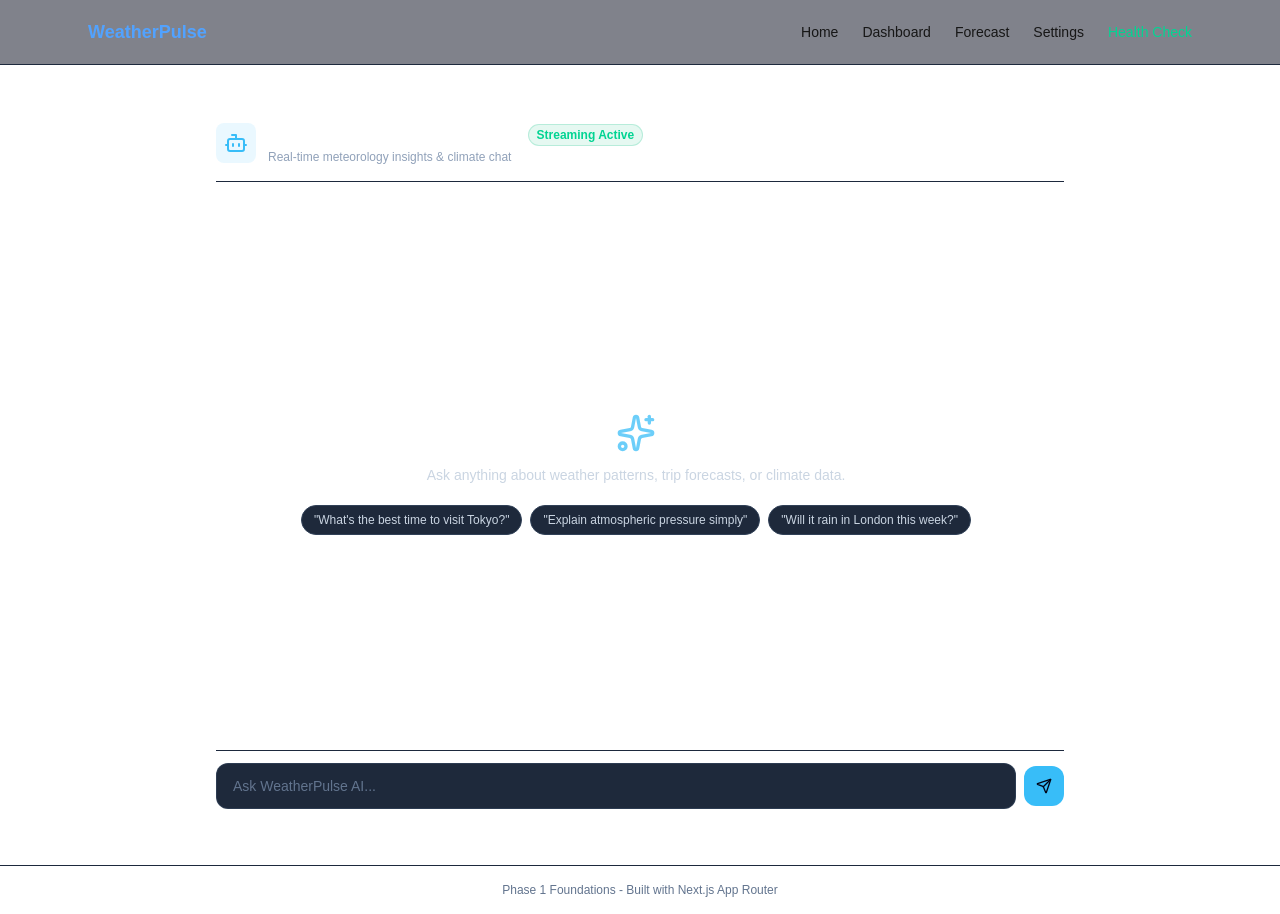
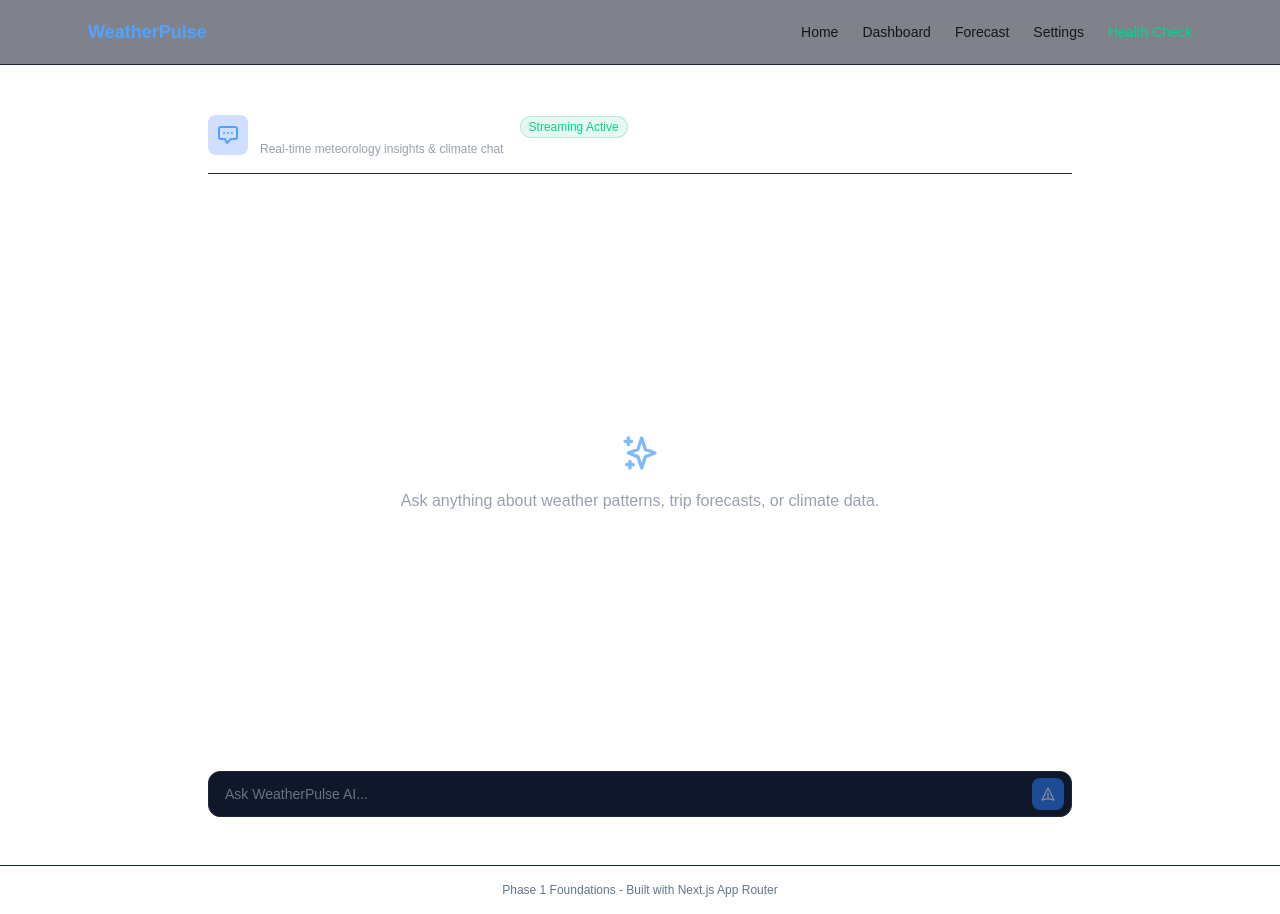
Before and after one commit to SajidMaqbool/weather-dashboard, a Next.js app: page /chat in a window 1280 px wide. Built offline with nearby package versions, Linux system fonts and the light colour scheme.

Commit message:
Fix AI SDK input types and build project

```diff
--- a/app/chat/page.tsx
+++ b/app/chat/page.tsx
@@ -1,211 +1,131 @@
-"use client";
+'use client';
 
-import React, { useRef, useEffect, useState } from "react";
-import { useChat } from "@ai-sdk/react";
-import { Send, Square, ArrowDown, Bot, User, Sparkles } from "lucide-react";
+import { useState } from 'react';
+import { useChat } from '@ai-sdk/react';
 
 export default function ChatPage() {
-  const [inputVal, setInputVal] = useState("");
+  const [input, setInput] = useState('');
 
-  const chat = useChat({
-    api: "/api/chat",
-  } as any);
+  // Destructure useChat properties supported in current AI SDK
+  const chatHelpers = (useChat as any)({
+    api: '/api/chat',
+  });
 
-  const messages = (chat as any).messages || [];
-  const isLoading = (chat as any).isLoading || (chat as any).status === "streaming";
-  const stop = (chat as any).stop || (() => {});
+  const { messages, handleSubmit: originalHandleSubmit, handleInputChange: originalHandleChange, status, error } = chatHelpers;
 
-  const scrollRef = useRef<HTMLDivElement>(null);
-  const [userHasScrolledUp, setUserHasScrolledUp] = useState(false);
-
-  const handleScroll = () => {
-    if (!scrollRef.current) return;
-    const { scrollTop, scrollHeight, clientHeight } = scrollRef.current;
-    const isAtBottom = scrollHeight - scrollTop - clientHeight < 80;
-    setUserHasScrolledUp(!isAtBottom);
+  const handleInputChange = (e: React.ChangeEvent<HTMLInputElement>) => {
+    setInput(e.target.value);
+    if (originalHandleChange) originalHandleChange(e);
   };
 
-  const scrollToBottom = () => {
-    if (scrollRef.current) {
-      scrollRef.current.scrollTo({
-        top: scrollRef.current.scrollHeight,
-        behavior: "smooth",
-      });
-      setUserHasScrolledUp(false);
+  const handleSubmit = (e: React.FormEvent<HTMLFormElement>) => {
+    e.preventDefault();
+    if (!input.trim()) return;
+    if (originalHandleSubmit) {
+      originalHandleSubmit(e);
+    } else if (chatHelpers.append) {
+      chatHelpers.append({ role: 'user', content: input });
     }
+    setInput('');
   };
 
-  useEffect(() => {
-    if (!userHasScrolledUp) {
-      scrollToBottom();
-    }
-  }, [messages, isLoading, userHasScrolledUp]);
-
-  const onFormSubmit = (e: React.FormEvent) => {
-    e.preventDefault();
-    const currentInput = (chat as any).input !== undefined ? (chat as any).input : inputVal;
-    if (!currentInput?.trim()) return;
-
-    if ((chat as any).handleSubmit) {
-      (chat as any).handleSubmit(e);
-    } else if ((chat as any).append) {
-      (chat as any).append({ role: "user", content: inputVal });
-      setInputVal("");
-    }
-  };
+  const isLoading = status === 'streaming' || status === 'submitted';
 
   return (
-    <div className="flex flex-col h-[calc(100vh-4rem)] max-w-4xl mx-auto p-4 md:p-6">
+    <div className="flex flex-col h-[calc(100vh-4rem)] max-w-4xl mx-auto p-4 text-white">
       {/* Header */}
-      <div className="flex items-center justify-between pb-4 border-b border-slate-800 mb-4">
-        <div className="flex items-center space-x-3">
-          <div className="p-2 bg-[#38bdf8]/10 rounded-lg text-[#38bdf8]">
-            <Bot className="w-6 h-6" />
+      <div className="flex items-center gap-3 pb-4 border-b border-gray-800">
+        <div className="p-2 bg-blue-600/20 text-blue-400 rounded-lg">
+          <svg className="w-6 h-6" fill="none" stroke="currentColor" viewBox="0 0 24 24">
+            <path strokeLinecap="round" strokeLinejoin="round" strokeWidth={2} d="M8 10h.01M12 10h.01M16 10h.01M9 16H5a2 2 0 01-2-2V6a2 2 0 012-2h14a2 2 0 012 2v8a2 2 0 01-2 2h-4l-4 4z" />
+          </svg>
         </div>
         <div>
-            <h1 className="text-xl font-bold text-white flex items-center gap-2">
+          <h1 className="text-xl font-bold flex items-center gap-2">
             WeatherPulse AI Assistant
-              <span className="text-xs px-2 py-0.5 bg-emerald-500/10 text-emerald-400 border border-emerald-500/20 rounded-full">
+            <span className="text-xs bg-emerald-500/10 text-emerald-400 border border-emerald-500/20 px-2 py-0.5 rounded-full font-normal">
               Streaming Active
             </span>
           </h1>
-            <p className="text-xs text-slate-400">
-              Real-time meteorology insights & climate chat
-            </p>
-          </div>
+          <p className="text-xs text-gray-400">Real-time meteorology insights & climate chat</p>
         </div>
       </div>
 
-      {/* Messages Container */}
+      {/* Chat Messages Container */}
+      <div className="flex-1 overflow-y-auto py-6 space-y-4">
+        {messages && messages.length === 0 ? (
+          <div className="flex flex-col items-center justify-center h-full text-center text-gray-400 space-y-4">
+            <svg className="w-10 h-10 text-blue-400 animate-pulse" fill="none" stroke="currentColor" viewBox="0 0 24 24">
+              <path strokeLinecap="round" strokeLinejoin="round" strokeWidth={2} d="M5 3v4M3 5h4M6 17v4m-2-2h4m5-16l2.286 6.857L21 12l-5.714 2.143L13 21l-2.286-6.857L5 12l5.714-2.143L13 3z" />
+            </svg>
+            <p>Ask anything about weather patterns, trip forecasts, or climate data.</p>
+          </div>
+        ) : (
+          messages?.map((m: any) => (
             <div
-        ref={scrollRef}
-        onScroll={handleScroll}
-        className="flex-1 overflow-y-auto space-y-4 pr-2 relative scrollbar-thin"
-      >
-        {messages.length === 0 && (
-          <div className="flex flex-col items-center justify-center h-full text-center p-6 space-y-3 text-slate-500">
-            <Sparkles className="w-10 h-10 text-[#38bdf8] animate-pulse" />
-            <p className="text-sm font-medium text-slate-300">
-              Ask anything about weather patterns, trip forecasts, or climate data.
-            </p>
-            <div className="flex flex-wrap gap-2 justify-center pt-2">
-              {[
-                "What's the best time to visit Tokyo?",
-                "Explain atmospheric pressure simply",
-                "Will it rain in London this week?",
-              ].map((suggestion, idx) => (
-                <button
-                  key={idx}
-                  type="button"
-                  onClick={() => {
-                    if ((chat as any).setInput) {
-                      (chat as any).setInput(suggestion);
-                    } else {
-                      setInputVal(suggestion);
-                    }
-                  }}
-                  className="text-xs px-3 py-1.5 bg-[#1e293b] text-slate-300 rounded-full border border-slate-700 hover:border-[#38bdf8] transition"
-                >
-                  "{suggestion}"
-                </button>
-              ))}
-            </div>
-          </div>
-        )}
-
-        {messages.map((m: any, idx: number) => (
-          <div
-            key={m.id || idx}
-            className={`flex gap-3 ${
-              m.role === "user" ? "justify-end" : "justify-start"
+              key={m.id || Math.random()}
+              className={`flex items-start gap-3 ${
+                m.role === 'user' ? 'flex-row-reverse' : 'flex-row'
               }`}
             >
-            {m.role !== "user" && (
-              <div className="w-8 h-8 rounded-full bg-[#38bdf8]/20 text-[#38bdf8] flex items-center justify-center shrink-0 border border-[#38bdf8]/30">
-                <Bot className="w-4 h-4" />
+              <div
+                className={`p-2 rounded-lg text-sm ${
+                  m.role === 'user' ? 'bg-blue-600 text-white' : 'bg-gray-800 text-gray-200'
+                }`}
+              >
+                {m.role === 'user' ? (
+                  <svg className="w-4 h-4" fill="none" stroke="currentColor" viewBox="0 0 24 24">
+                    <path strokeLinecap="round" strokeLinejoin="round" strokeWidth={2} d="M16 7a4 4 0 11-8 0 4 4 0 018 0zM12 14a7 7 0 00-7 7h14a7 7 0 00-7-7z" />
+                  </svg>
+                ) : (
+                  <svg className="w-4 h-4" fill="none" stroke="currentColor" viewBox="0 0 24 24">
+                    <path strokeLinecap="round" strokeLinejoin="round" strokeWidth={2} d="M9.75 17L9 20l-1 1h8l-1-1-.75-3M3 13h18M5 17h14a2 2 0 002-2V5a2 2 0 00-2-2H5a2 2 0 00-2 2v10a2 2 0 002 2z" />
+                  </svg>
+                )}
               </div>
-            )}
-
               <div
-              className={`max-w-[85%] md:max-w-[75%] rounded-2xl p-4 text-sm leading-relaxed ${
-                m.role === "user"
-                  ? "bg-[#38bdf8] text-slate-950 font-medium rounded-tr-none"
-                  : "bg-[#1e293b] text-slate-100 border border-slate-700/60 rounded-tl-none whitespace-pre-wrap"
+                className={`max-w-[80%] p-3 rounded-xl text-sm ${
+                  m.role === 'user'
+                    ? 'bg-blue-600/90 text-white'
+                    : 'bg-gray-900 border border-gray-800 text-gray-100'
                 }`}
               >
                 {m.content}
               </div>
+            </div>
+          ))
+        )}
 
-            {m.role === "user" && (
-              <div className="w-8 h-8 rounded-full bg-slate-700 text-slate-200 flex items-center justify-center shrink-0">
-                <User className="w-4 h-4" />
+        {isLoading && (
+          <div className="flex items-center gap-2 text-gray-400 text-xs italic">
+            Thinking...
           </div>
         )}
-          </div>
-        ))}
 
-        {/* Thinking Indicator */}
-        {isLoading && messages[messages.length - 1]?.role === "user" && (
-          <div className="flex gap-3 justify-start items-center">
-            <div className="w-8 h-8 rounded-full bg-[#38bdf8]/20 text-[#38bdf8] flex items-center justify-center shrink-0 border border-[#38bdf8]/30 animate-pulse">
-              <Bot className="w-4 h-4" />
-            </div>
-            <div className="bg-[#1e293b] text-slate-400 border border-slate-700 px-4 py-2.5 rounded-2xl rounded-tl-none text-xs flex items-center gap-2">
-              <span className="w-2 h-2 rounded-full bg-[#38bdf8] animate-ping" />
-              WeatherPulse AI is thinking...
-            </div>
+        {error && (
+          <div className="p-3 text-sm text-red-400 bg-red-950/30 border border-red-800 rounded-lg">
+            Error: {error.message || 'Failed to generate response'}
           </div>
         )}
       </div>
 
-      {/* Jump to bottom button */}
-      {userHasScrolledUp && (
-        <div className="flex justify-center -mt-10 mb-2 z-10">
-          <button
-            type="button"
-            onClick={scrollToBottom}
-            className="flex items-center gap-1.5 text-xs bg-[#38bdf8] text-slate-950 font-semibold px-3 py-1.5 rounded-full shadow-lg hover:bg-sky-400 transition"
-          >
-            <ArrowDown className="w-3.5 h-3.5" /> Jump to latest
-          </button>
-        </div>
-      )}
-
       {/* Input Form */}
-      <form
-        onSubmit={onFormSubmit}
-        className="pt-3 border-t border-slate-800 flex items-center gap-2"
-      >
+      <form onSubmit={handleSubmit} className="relative mt-auto">
         <input
-          value={(chat as any).input !== undefined ? (chat as any).input : inputVal}
-          onChange={(e) => {
-            if ((chat as any).handleInputChange) {
-              (chat as any).handleInputChange(e);
-            } else {
-              setInputVal(e.target.value);
-            }
-          }}
+          value={input}
+          onChange={handleInputChange}
           placeholder="Ask WeatherPulse AI..."
-          className="flex-1 bg-[#1e293b] border border-slate-700/80 text-white placeholder-slate-500 rounded-xl px-4 py-3 text-sm focus:outline-none focus:border-[#38bdf8] transition"
+          className="w-full bg-slate-900 border border-gray-800 rounded-xl py-3 pl-4 pr-12 text-sm text-white placeholder-gray-500 focus:outline-none focus:border-blue-500"
         />
-
-        {isLoading ? (
-          <button
-            type="button"
-            onClick={() => stop && stop()}
-            className="p-3 bg-rose-500/20 text-rose-400 border border-rose-500/30 rounded-xl hover:bg-rose-500/30 transition flex items-center gap-1 text-xs font-semibold"
-            title="Stop generating"
-          >
-            <Square className="w-4 h-4 fill-current" /> Stop
-          </button>
-        ) : (
         <button
           type="submit"
-            className="p-3 bg-[#38bdf8] text-slate-950 rounded-xl hover:bg-sky-400 transition font-bold"
+          disabled={isLoading || !input.trim()}
+          className="absolute right-2 top-1/2 -translate-y-1/2 p-2 bg-blue-500 hover:bg-blue-600 disabled:opacity-50 disabled:hover:bg-blue-500 text-white rounded-lg transition-colors"
         >
-            <Send className="w-4 h-4" />
+          <svg className="w-4 h-4" fill="none" stroke="currentColor" viewBox="0 0 24 24">
+            <path strokeLinecap="round" strokeLinejoin="round" strokeWidth={2} d="M12 19l9 2-9-18-9 18 9-2zm0 0v-8" />
+          </svg>
         </button>
-        )}
       </form>
     </div>
   );
--- a/package.json
+++ b/package.json
@@ -15,6 +15,7 @@
     "clsx": "^2.1.1",
     "lucide-react": "^1.28.0",
     "next": "16.2.12",
+    "openai": "^7.4.0",
     "react": "19.2.4",
     "react-dom": "19.2.4",
     "tailwind-merge": "^3.6.0"
```
Also changed, not shown: app/api/chat/route.ts (+8 -2 lines), 2 other files (tests, documents, lock files or other folders). Lines whose indentation alone changed are shown as unchanged.
